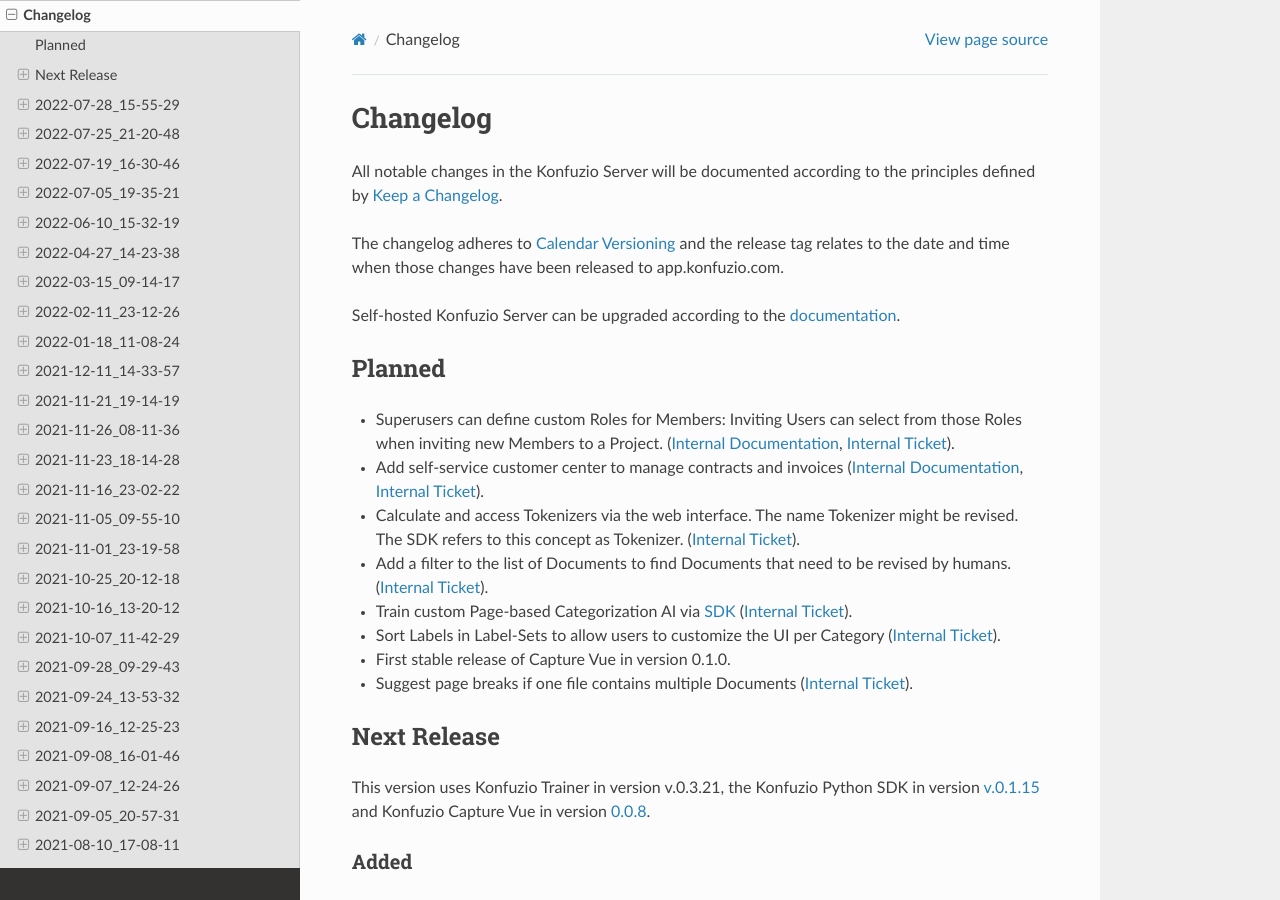
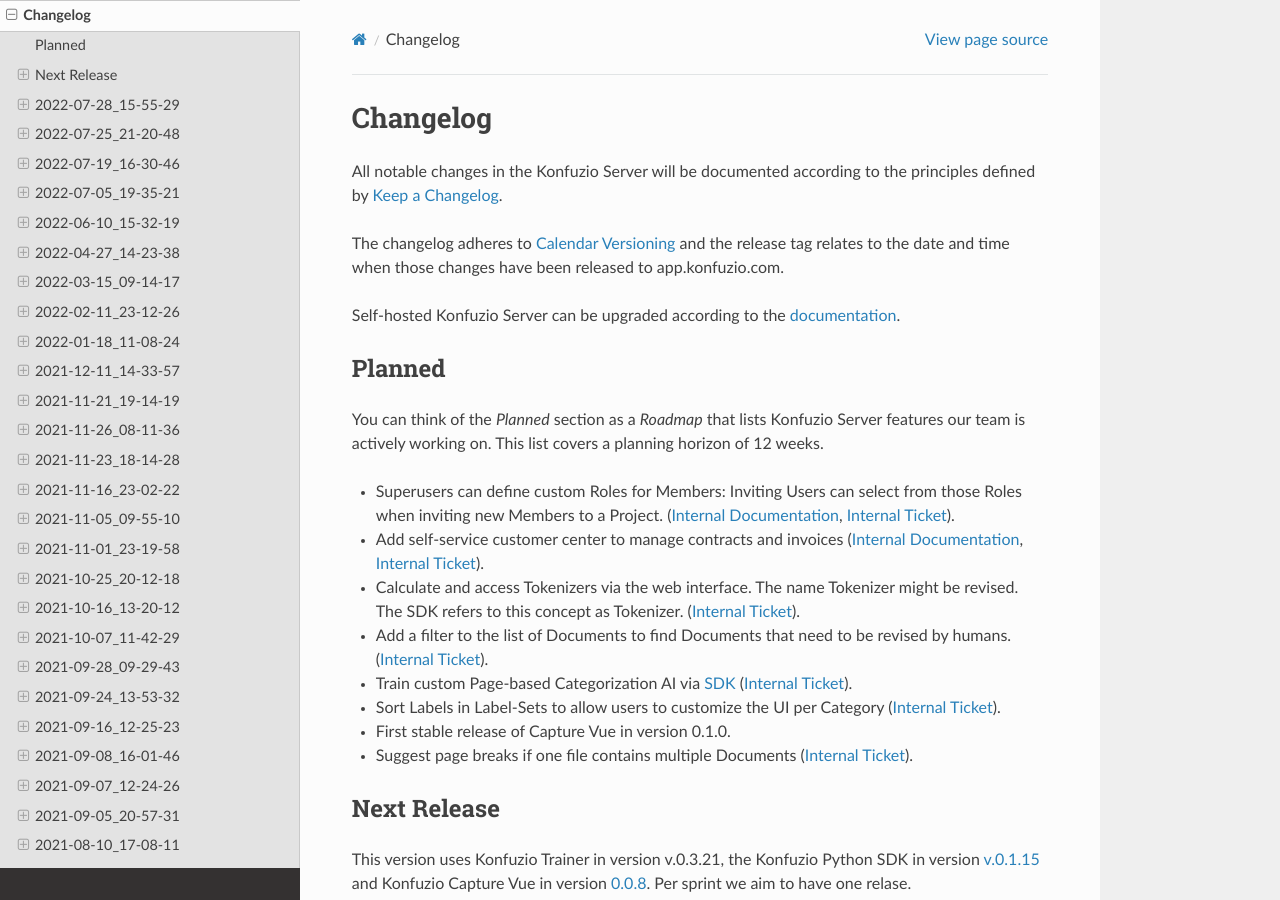
Before and after one commit to konfuzio-ai/konfuzio-sdk, a Sphinx documentation site: the page built from docs/web/changelog_app.md, in a window 1280 px wide and 900 px high. Built offline with Sphinx 7.4.7 and the Read the Docs theme 2.0.0, drawn with Linux system fonts in a browser that asks for light colours.

Commit message:
docs: Konfuzio Server Changelog
add time perspective to Planned and Next Release

```diff
--- a/docs/web/changelog_app.md
+++ b/docs/web/changelog_app.md
@@ -13,6 +13,8 @@
 
 ## Planned
 
+You can think of the *Planned* section as a *Roadmap* that lists Konfuzio Server features our team is actively working on. This list covers a planning horizon of 12 weeks.
+
 - Superusers can define custom Roles for Members: Inviting Users can select from those Roles when inviting new Members to a Project. ([Internal Documentation](https://gitlab.com/konfuzio/manual/-/merge_requests/21/diffs), [Internal Ticket](https://gitlab.com/konfuzio/objectives/-/issues/7364)).
 - Add self-service customer center to manage contracts and invoices ([Internal Documentation](https://gitlab.com/konfuzio/manual/-/merge_requests/23/diffs), [Internal Ticket](https://gitlab.com/konfuzio/objectives/-/issues/8235)).
 - Calculate and access Tokenizers via the web interface. The name Tokenizer might be revised. The SDK refers to this concept as Tokenizer. ([Internal Ticket](https://gitlab.com/konfuzio/objectives/-/issues/9271)).
@@ -24,7 +26,7 @@
 
 ## Next Release
 
-This version uses Konfuzio Trainer in version v.0.3.21, the Konfuzio Python SDK in version [v.0.1.15](https://dev.konfuzio.com/sdk/changelog.html#v-0-1-15) and Konfuzio Capture Vue in version [0.0.8](https://github.com/konfuzio-ai/konfuzio-capture-vue/releases/).
+This version uses Konfuzio Trainer in version v.0.3.21, the Konfuzio Python SDK in version [v.0.1.15](https://dev.konfuzio.com/sdk/changelog.html#v-0-1-15) and Konfuzio Capture Vue in version [0.0.8](https://github.com/konfuzio-ai/konfuzio-capture-vue/releases/). Per sprint we aim to have one relase.
 
 ### Added
 - [Auto-rotation for documents for all angles (until now only 90 degree angles have been supported).](https://help.konfuzio.com/modules/projects/index.html#automatically-rotate-documents)
```
